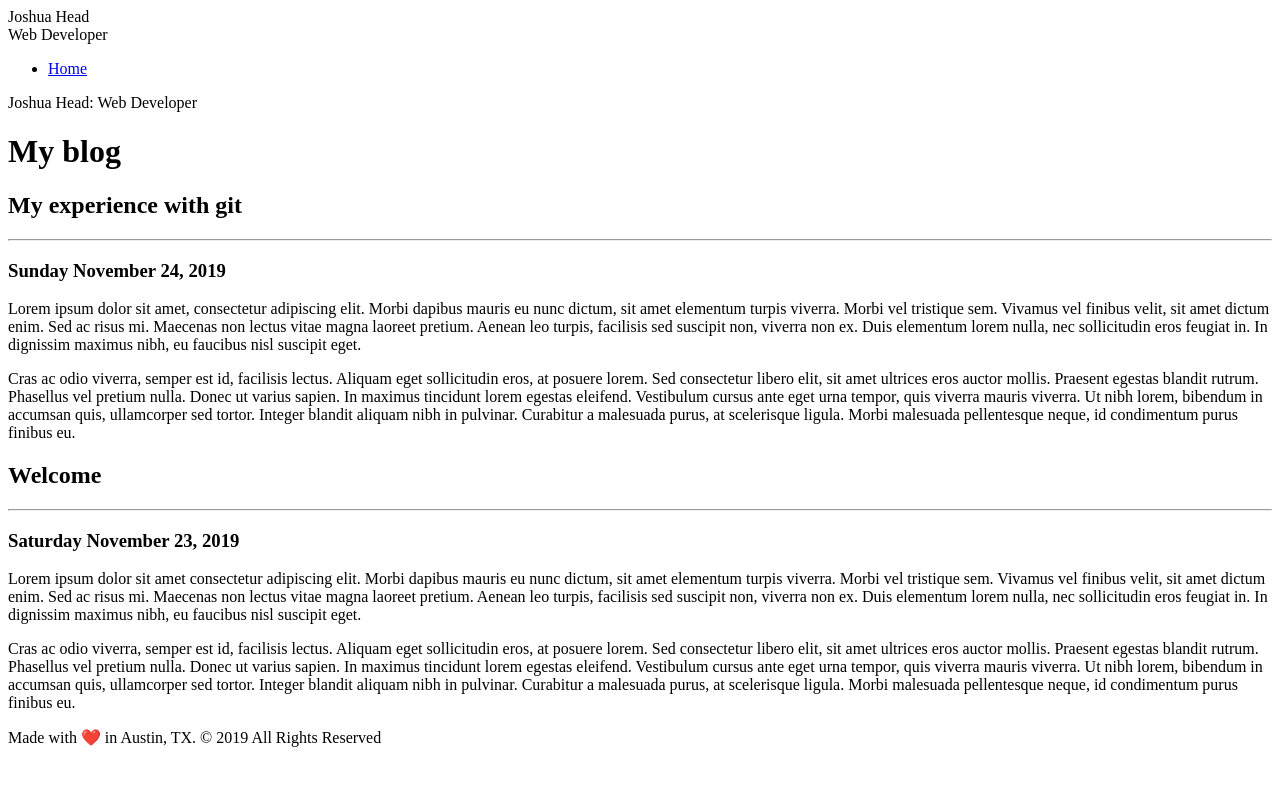
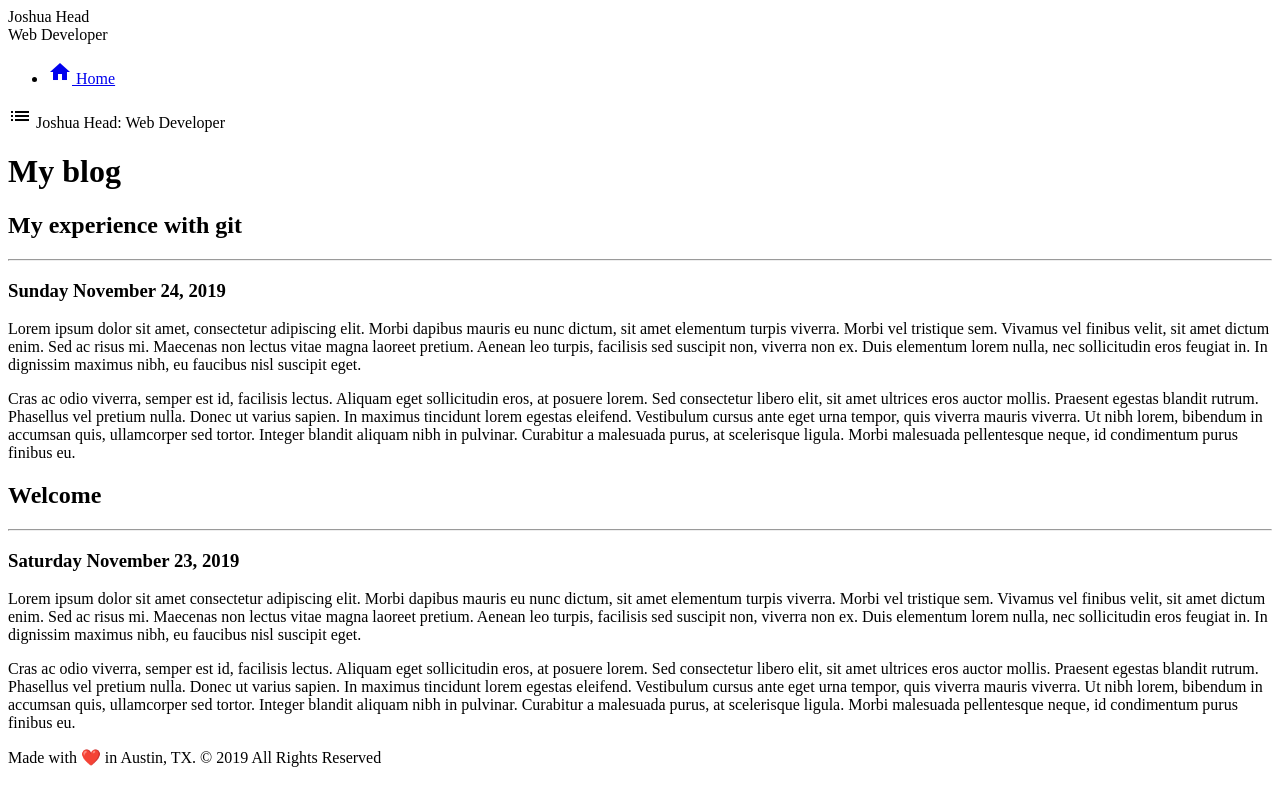
Before and after one commit to jbhead/blog-project, a plain HTML site: page index.html in a window 1280 px wide. Drawn offline with Linux system fonts and the light colour scheme.

Commit message:
Add Google Material Icons

```diff
--- a/index.html
+++ b/index.html
@@ -4,6 +4,7 @@
     <meta charset="UTF-8">
     <meta name="viewport" content="width=device-width, intitial-scale=1.0">
     <meta http-equiv="X-UA-Compatible" content="ie=edge">
+    <link href="https://fonts.googleapis.com/icon?family=Material+Icons" rel="stylesheet">
     <title>Joshua Head - Web Developer</title>
   </head>
   <body>
@@ -14,13 +15,20 @@
             <div class="site-header">Joshua Head</div>
             <div class="site-subheader">Web Developer</div>
             <ul class="site-navigation">
-              <li><a href="index.html">Home</a></li>
+              <li><a href="index.html">
+                <i class="material-icons">home</i>
+                  Home
+                </a>
+              </li>
             </ul>
           </div>
         </nav>
         <main>
           <div class="menu">
             <div class="menu-icon" id="sidebarCollapse">
+              <i class="material-icons">
+                list
+              </i>
               <span class="mobile-header">Joshua Head: Web Developer</span>
             </div>
           </div>
```
